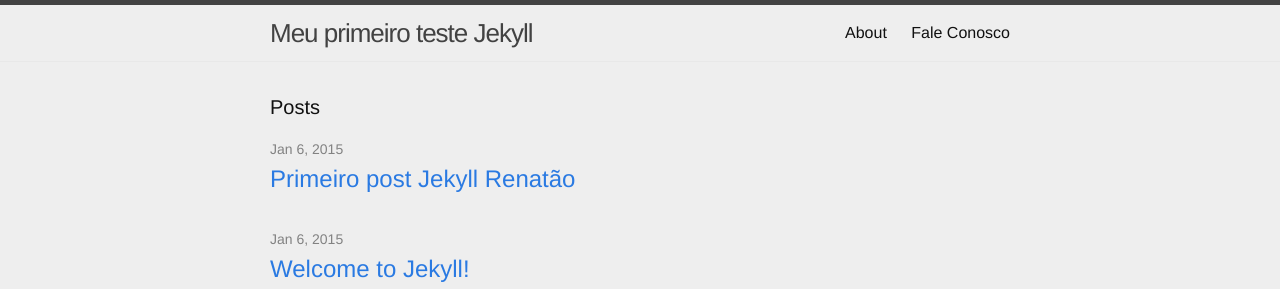
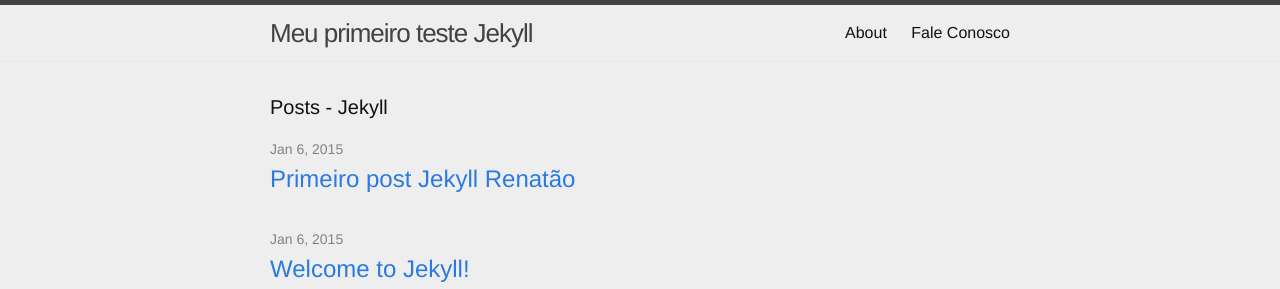
Before and after one commit to remacedo/jekyll, a Jekyll site: the page built from index.html, in a window 1280 px wide. Shown: the top 289 px of the page. Built offline with Jekyll 4.4.1, drawn with Linux system fonts in a browser that asks for light colours.

Commit message:
Alteração index.html

```diff
--- a/index.html
+++ b/index.html
@@ -4,7 +4,7 @@
 
 <div class="home">
 
-  <h1 class="page-heading">Posts</h1>
+  <h1 class="page-heading">Posts - Jekyll</h1>
 
   <ul class="post-list">
     {% for post in site.posts %}
```
